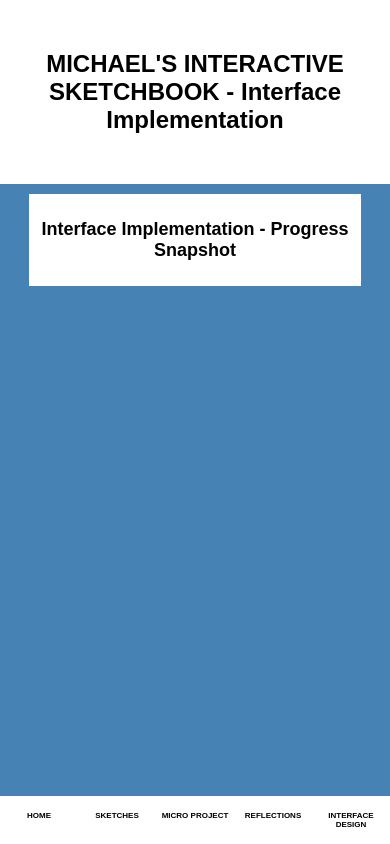
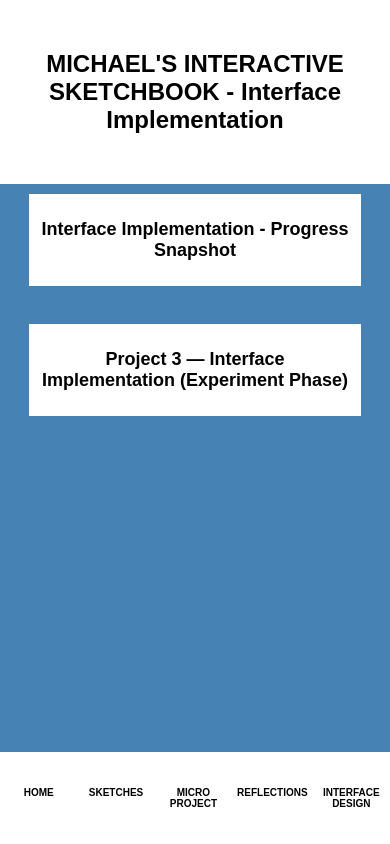
Before and after one commit to midominguez10/InteractiveSketchbook, a plain HTML site: page interfaceImplementation/implementationHome.html in a window 390 px wide. Drawn offline with Linux system fonts and the light colour scheme.

Commit message:
Final Implementation 2

```diff
--- a/interfaceImplementation/implementationHome.html
+++ b/interfaceImplementation/implementationHome.html
@@ -18,6 +18,7 @@
 
     <a href="Interface Implementation Snapshot/interfaceImplementationSnapshot1.html">Interface Implementation - Progress Snapshot</a>
      <br>
+    <a href="Project 3- Interface Implementation (Experiment Phase)/interfaceImplementaionExperimentPhase.html">Project 3 — Interface Implementation (Experiment Phase)</a>
 
 </body>
 </html>
--- a/interfaceImplementation/style.css
+++ b/interfaceImplementation/style.css
@@ -72,8 +72,8 @@ a:hover{
 
     .menu a{
         width:25%;
-        padding: 15px 5px;
-        font-size: 8px;
+        padding: 35px 5px;
+        font-size: 10px;
     }
 
     a{
--- a/interfaceSystemDesign/style.css
+++ b/interfaceSystemDesign/style.css
@@ -72,8 +72,8 @@ a:hover{
 
     .menu a{
         width:25%;
-        padding: 15px 5px;
-        font-size: 8px;
+        padding: 35px 5px;
+        font-size: 10px;
     }
 
     a{
--- a/microProject/style.css
+++ b/microProject/style.css
@@ -72,8 +72,8 @@ a:hover{
 
     .menu a{
         width:25%;
-        padding: 15px 5px;
-        font-size: 8px;
+        padding: 35px 5px;
+        font-size: 10px;
     }
 
     a{
--- a/reflections/style.css
+++ b/reflections/style.css
@@ -72,8 +72,8 @@ a:hover{
 
     .menu a{
         width:25%;
-        padding: 15px 5px;
-        font-size: 8px;
+        padding: 35px 5px;
+        font-size: 10px;
     }
 
     a{
--- a/sketches/style.css
+++ b/sketches/style.css
@@ -72,8 +72,8 @@ a:hover{
 
     .menu a{
         width:25%;
-        padding: 15px 5px;
-        font-size: 8px;
+        padding: 35px 5px;
+        font-size: 10px;
     }
 
     a{
```
Also changed, not shown: interfaceImplementation/Project 3- Interface Implementation (Experiment Phase)/interfaceImplementaionExperimentPhase.html (added, +19 -0 lines), interfaceImplementation/Project 3- Interface Implementation (Experiment Phase)/desktoplanding.png (added), interfaceImplementation/Project 3- Interface Implementation (Experiment Phase)/desktopmenu.png (added), interfaceImplementation/Project 3- Interface Implementation (Experiment Phase)/desktopmicroproject.png (added), interfaceImplementation/Project 3- Interface Implementation (Experiment Phase)/mobilelandingpage.png (added), interfaceImplementation/Project 3- Interface Implementation (Experiment Phase)/mobilemenu.png (added), interfaceImplementation/Project 3- Interface Implementation (Experiment Phase)/mobilemicroproject.png (added), 3 other files.
